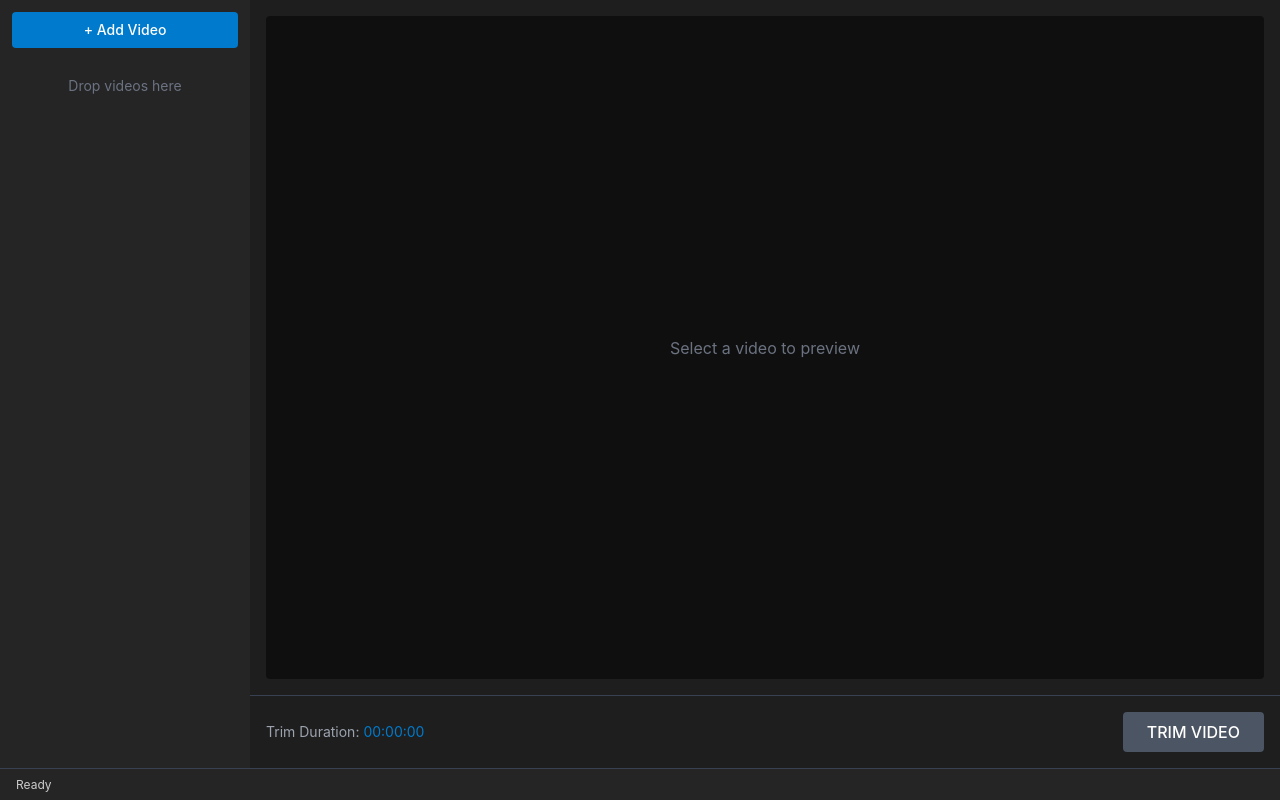
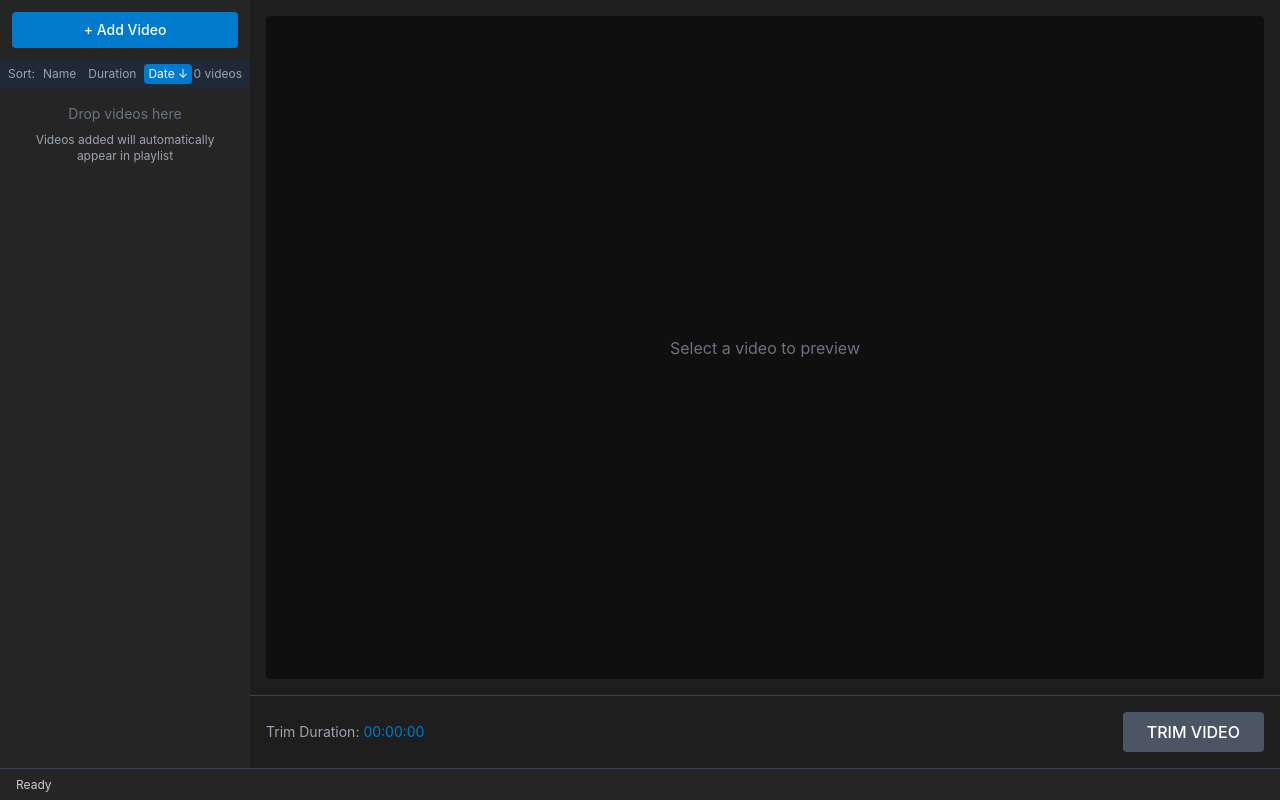
Before and after one commit to eimihar/video-trimmer, a Vue app: page / in a window 1280 px wide. Built offline with nearby package versions, Linux system fonts and the light colour scheme; the HTML template or start-up script is replaced by a standard one.

Commit message:
sortable playlist and persist trim info

```diff
--- a/src/components/VideoList.vue
+++ b/src/components/VideoList.vue
@@ -1,6 +1,6 @@
 <script setup lang="ts">
 import { ref } from 'vue'
-import { useVideoStore } from '../stores/videoStore'
+import { useVideoStore, type SortField } from '../stores/videoStore'
 
 const videoStore = useVideoStore()
 const isDragOver = ref(false)
@@ -10,6 +10,11 @@ function formatDuration(seconds: number): string {
   const mins = Math.floor(seconds / 60)
   const secs = Math.floor(seconds % 60)
   return `${mins}:${secs.toString().padStart(2, '0')}`
+}
+
+function formatTrimDuration(video: { trimStart: number; trimEnd: number }): string {
+  const duration = video.trimEnd - video.trimStart
+  return formatDuration(duration)
 }
 
 async function openFileDialog() {
@@ -50,6 +55,15 @@ function handleContextMenu(event: MouseEvent, id: string) {
   event.preventDefault()
   videoStore.removeVideo(id)
 }
+
+function setSort(field: SortField) {
+  videoStore.setSort(field)
+}
+
+function getSortIcon(field: SortField): string {
+  if (videoStore.sortField !== field) return ''
+  return videoStore.sortDirection === 'asc' ? ' ↑' : ' ↓'
+}
 </script>
 
 <template>
@@ -61,6 +75,34 @@ function handleContextMenu(event: MouseEvent, id: string) {
       + Add Video
     </button>
 
+    <div class="px-2 py-1 bg-gray-800 flex items-center justify-between">
+      <div class="flex items-center gap-1">
+        <span class="text-xs text-gray-400">Sort:</span>
+        <button
+          @click="setSort('name')"
+          class="text-xs px-1 py-0.5 rounded transition-colors"
+          :class="videoStore.sortField === 'name' ? 'bg-accent text-white' : 'text-gray-400 hover:text-white'"
+        >
+          Name{{ getSortIcon('name') }}
+        </button>
+        <button
+          @click="setSort('duration')"
+          class="text-xs px-1 py-0.5 rounded transition-colors"
+          :class="videoStore.sortField === 'duration' ? 'bg-accent text-white' : 'text-gray-400 hover:text-white'"
+        >
+          Duration{{ getSortIcon('duration') }}
+        </button>
+        <button
+          @click="setSort('date')"
+          class="text-xs px-1 py-0.5 rounded transition-colors"
+          :class="videoStore.sortField === 'date' ? 'bg-accent text-white' : 'text-gray-400 hover:text-white'"
+        >
+          Date{{ getSortIcon('date') }}
+        </button>
+      </div>
+      <span class="text-xs text-gray-400">{{ videoStore.sortedPlaylist.length }} videos</span>
+    </div>
+
     <div
       class="flex-1 overflow-y-auto"
       :class="{ 'bg-selected/20 border-2 border-dashed border-accent': isDragOver }"
@@ -69,14 +111,15 @@ function handleContextMenu(event: MouseEvent, id: string) {
       @dragleave="handleDragLeave"
     >
       <div
-        v-if="videoStore.videos.length === 0"
+        v-if="videoStore.sortedPlaylist.length === 0"
         class="p-4 text-center text-gray-500 text-sm"
       >
-        Drop videos here
+        <div>Drop videos here</div>
+        <div class="mt-2 text-xs text-gray-400">Videos added will automatically appear in playlist</div>
       </div>
 
       <div
-        v-for="video in videoStore.videos"
+        v-for="video in videoStore.sortedPlaylist"
         :key="video.id"
         @click="videoStore.selectVideo(video.id)"
         @contextmenu="handleContextMenu($event, video.id)"
@@ -87,10 +130,19 @@ function handleContextMenu(event: MouseEvent, id: string) {
         }"
       >
         <span class="truncate text-sm">{{ video.name }}</span>
-        <span class="text-xs text-gray-500 ml-2 flex-shrink-0">
-          {{ formatDuration(video.duration) }}
+        <span class="text-xs text-gray-400 ml-2 flex-shrink-0">
+          {{ formatTrimDuration(video) }}
         </span>
       </div>
     </div>
+
+    <div v-if="videoStore.playlist.length > 0" class="p-2 border-t border-gray-700">
+      <button
+        @click="videoStore.clearPlaylist()"
+        class="w-full py-1 text-xs bg-gray-700 text-gray-300 rounded hover:bg-gray-600 transition-colors"
+      >
+        Clear All
+      </button>
+    </div>
   </div>
 </template>
--- a/src/components/VideoPreview.vue
+++ b/src/components/VideoPreview.vue
@@ -58,7 +58,9 @@ function handleLoadedMetadata() {
   if (!videoRef.value || !videoStore.selectedVideo) return
   duration.value = videoRef.value.duration
   videoStore.updateVideoDuration(videoStore.selectedVideo.id, videoRef.value.duration)
-  videoStore.trimEnd = videoRef.value.duration
+  if (videoStore.trimEnd === 0) {
+    videoStore.trimEnd = videoRef.value.duration
+  }
 }
 
 function handleSeek(event: MouseEvent) {
--- a/src/stores/videoStore.ts
+++ b/src/stores/videoStore.ts
@@ -6,7 +6,15 @@ export interface VideoItem {
   name: string
   path: string
   duration: number
+  trimStart: number
+  trimEnd: number
+  isInPlaylist: boolean
 }
+
+export type SortField = 'name' | 'duration' | 'date'
+export type SortDirection = 'asc' | 'desc'
+
+const STORAGE_KEY = 'trimmer_videos'
 
 export const useVideoStore = defineStore('video', () => {
   const videos = ref<VideoItem[]>([])
@@ -16,9 +24,39 @@ export const useVideoStore = defineStore('video', () => {
   const isProcessing = ref<boolean>(false)
   const status = ref<string>('Ready')
   const progress = ref<number>(0)
+  const sortField = ref<SortField>('date')
+  const sortDirection = ref<SortDirection>('desc')
 
   const selectedVideo = computed(() => {
     return videos.value.find(v => v.id === selectedVideoId.value) || null
+  })
+
+  const playlist = computed(() => {
+    return videos.value.filter(v => v.isInPlaylist)
+  })
+
+  const sortedPlaylist = computed(() => {
+    const playlistVideos = [...playlist.value]
+
+    playlistVideos.sort((a, b) => {
+      let comparison = 0
+
+      switch (sortField.value) {
+        case 'name':
+          comparison = a.name.localeCompare(b.name)
+          break
+        case 'duration':
+          comparison = (a.trimEnd - a.trimStart) - (b.trimEnd - b.trimStart)
+          break
+        case 'date':
+          comparison = parseInt(a.id) - parseInt(b.id)
+          break
+      }
+
+      return sortDirection.value === 'asc' ? comparison : -comparison
+    })
+
+    return playlistVideos
   })
 
   const trimDuration = computed(() => {
@@ -29,17 +67,44 @@ export const useVideoStore = defineStore('video', () => {
     return Date.now().toString(36) + Math.random().toString(36).substr(2)
   }
 
+  function loadFromStorage() {
+    try {
+      const stored = localStorage.getItem(STORAGE_KEY)
+      if (stored) {
+        const parsed = JSON.parse(stored) as VideoItem[]
+        videos.value = parsed
+        if (parsed.length > 0 && !selectedVideoId.value) {
+          selectVideo(parsed[0].id)
+        }
+      }
+    } catch (error) {
+      console.error('Failed to load videos from storage:', error)
+    }
+  }
+
+  function saveToStorage() {
+    try {
+      localStorage.setItem(STORAGE_KEY, JSON.stringify(videos.value))
+    } catch (error) {
+      console.error('Failed to save videos to storage:', error)
+    }
+  }
+
   function addVideo(name: string, path: string, duration: number = 0) {
     const video: VideoItem = {
       id: generateId(),
       name,
       path,
-      duration
+      duration,
+      trimStart: 0,
+      trimEnd: duration,
+      isInPlaylist: true
     }
     videos.value.push(video)
     if (!selectedVideoId.value) {
       selectVideo(video.id)
     }
+    saveToStorage()
   }
 
   function removeVideo(id: string) {
@@ -49,6 +114,7 @@ export const useVideoStore = defineStore('video', () => {
       if (selectedVideoId.value === id) {
         selectedVideoId.value = videos.value.length > 0 ? videos.value[0].id : null
       }
+      saveToStorage()
     }
   }
 
@@ -56,24 +122,59 @@ export const useVideoStore = defineStore('video', () => {
     selectedVideoId.value = id
     const video = videos.value.find(v => v.id === id)
     if (video) {
-      trimStart.value = 0
-      trimEnd.value = video.duration
+      trimStart.value = video.trimStart
+      trimEnd.value = video.trimEnd > 0 ? video.trimEnd : video.duration
     }
   }
 
   function setTrimRange(start: number, end: number) {
     trimStart.value = start
     trimEnd.value = end
+
+    if (selectedVideoId.value) {
+      const video = videos.value.find(v => v.id === selectedVideoId.value)
+      if (video) {
+        video.trimStart = start
+        video.trimEnd = end
+        saveToStorage()
+      }
+    }
   }
 
   function updateVideoDuration(id: string, duration: number) {
     const video = videos.value.find(v => v.id === id)
     if (video) {
       video.duration = duration
+      if (video.trimEnd === 0 || video.trimEnd > duration) {
+        video.trimEnd = duration
+      }
       if (id === selectedVideoId.value) {
-        trimEnd.value = duration
+        trimEnd.value = video.trimEnd
       }
+      saveToStorage()
     }
+  }
+
+  function togglePlaylistItem(id: string) {
+    const video = videos.value.find(v => v.id === id)
+    if (video) {
+      video.isInPlaylist = !video.isInPlaylist
+      saveToStorage()
+    }
+  }
+
+  function setSort(field: SortField, direction?: SortDirection) {
+    if (sortField.value === field && !direction) {
+      sortDirection.value = sortDirection.value === 'asc' ? 'desc' : 'asc'
+    } else {
+      sortField.value = field
+      sortDirection.value = direction || 'asc'
+    }
+  }
+
+  function clearPlaylist() {
+    videos.value.forEach(v => v.isInPlaylist = false)
+    saveToStorage()
   }
 
   async function trimVideo(): Promise<{ success: boolean; error?: string }> {
@@ -121,6 +222,8 @@ export const useVideoStore = defineStore('video', () => {
     status.value = newStatus
   }
 
+  loadFromStorage()
+
   return {
     videos,
     selectedVideoId,
@@ -128,6 +231,10 @@ export const useVideoStore = defineStore('video', () => {
     trimStart,
     trimEnd,
     trimDuration,
+    playlist,
+    sortedPlaylist,
+    sortField,
+    sortDirection,
     isProcessing,
     status,
     progress,
@@ -136,7 +243,11 @@ export const useVideoStore = defineStore('video', () => {
     selectVideo,
     setTrimRange,
     updateVideoDuration,
+    togglePlaylistItem,
+    setSort,
+    clearPlaylist,
     trimVideo,
-    setStatus
+    setStatus,
+    saveToStorage
   }
 })
```
